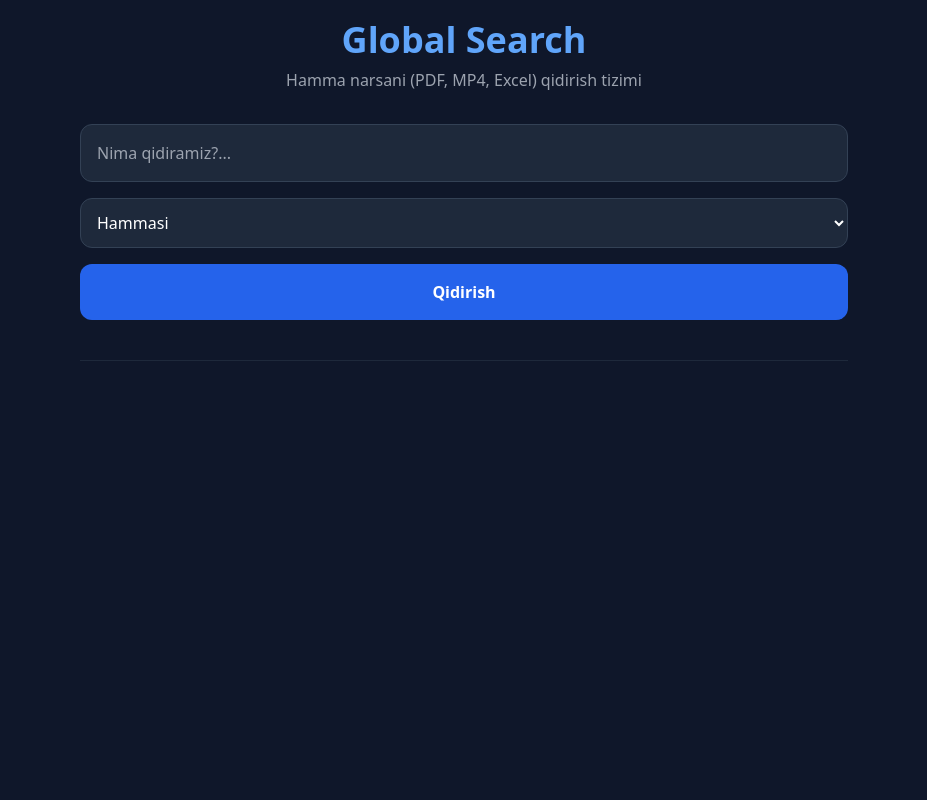
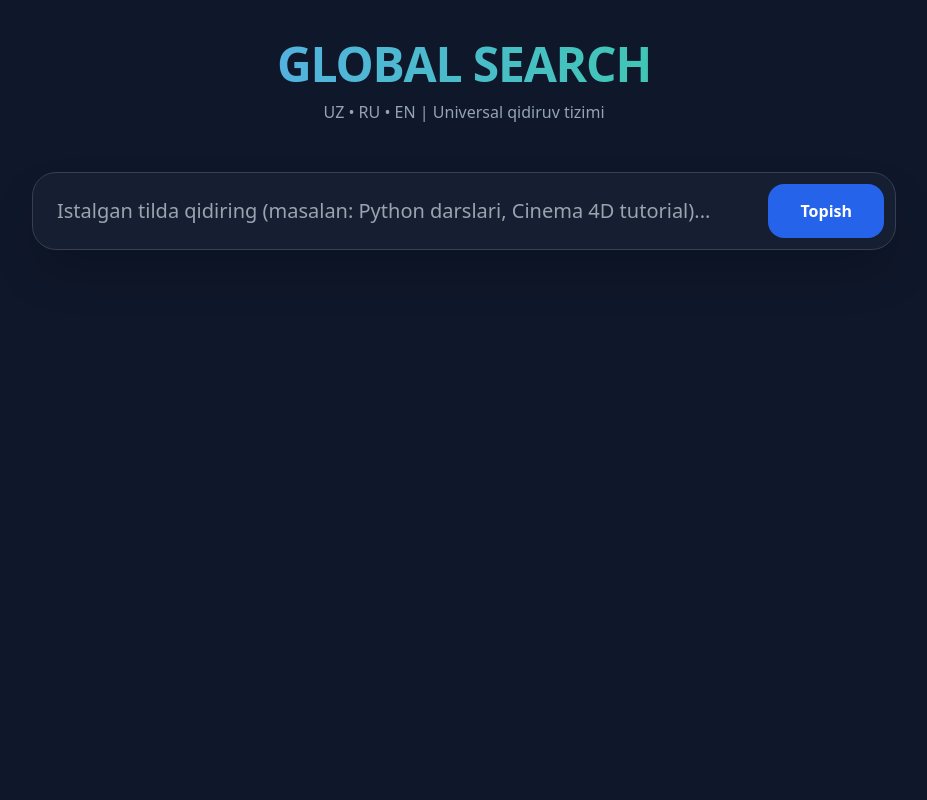
Before and after one commit to Sardor2704/Sayt1, a Flask app: page / in a window 1280 px wide. Shown: the whole page, without its empty margins (176-1103 px from the left). Run offline with Flask 3, Linux system fonts and the light colour scheme; some libraries are stand-ins or nearby versions.

Commit message:
Update index.html

```diff
--- a/templates/index.html
+++ b/templates/index.html
@@ -3,46 +3,49 @@
 <head>
     <meta charset="UTF-8">
     <meta name="viewport" content="width=device-width, initial-scale=1.0">
-    <title>Global Search</title>
+    <title>Global Multi-Search</title>
     <script src="https://cdn.tailwindcss.com"></script>
+    <style>
+        body { background-color: #0f172a; }
+        .search-card:hover { transform: translateY(-2px); transition: 0.2s; }
+    </style>
 </head>
-<body class="bg-slate-900 text-white min-h-screen p-5">
-    <div class="max-w-3xl mx-auto">
-        <h1 class="text-4xl font-bold text-center text-blue-400 mb-2">Global Search</h1>
-        <p class="text-center text-gray-400 mb-8">Hamma narsani (PDF, MP4, Excel) qidirish tizimi</p>
+<body class="text-slate-200 min-h-screen">
+    <div class="max-w-4xl mx-auto py-10 px-4">
+        <div class="text-center mb-12">
+            <h1 class="text-5xl font-black tracking-tight text-transparent bg-clip-text bg-gradient-to-r from-blue-400 to-emerald-400">
+                GLOBAL SEARCH
+            </h1>
+            <p class="text-slate-400 mt-3 font-medium">UZ • RU • EN | Universal qidiruv tizimi</p>
+        </div>
 
-        <form action="/search" method="POST" class="space-y-4">
-            <input type="text" name="query" value="{{ query }}" placeholder="Nima qidiramiz?..."
-                   class="w-full p-4 rounded-xl bg-slate-800 border border-slate-700 focus:ring-2 focus:ring-blue-500 outline-none">
-
-            <select name="type" class="w-full p-3 rounded-xl bg-slate-800 border border-slate-700">
-                <option value="all">Hammasi</option>
-                <option value="pdf">Faqat PDF</option>
-                <option value="video">Faqat Video (MP4/MKV)</option>
-                <option value="word">Faqat Word</option>
-            </select>
-
-            <button type="submit" class="w-full bg-blue-600 hover:bg-blue-700 p-4 rounded-xl font-bold transition">
-                Qidirish
+        <form method="POST" action="/" class="relative mb-16">
+            <input type="text" name="query" value="{{ query }}"
+                   placeholder="Istalgan tilda qidiring (masalan: Python darslari, Cinema 4D tutorial)..."
+                   class="w-full p-6 bg-slate-800/50 border border-slate-700 rounded-3xl outline-none focus:ring-4 focus:ring-blue-500/20 focus:border-blue-500 text-xl shadow-2xl backdrop-blur-sm">
+            <button type="submit" class="absolute right-3 top-3 bottom-3 bg-blue-600 hover:bg-blue-500 px-8 rounded-2xl font-bold text-white transition-all active:scale-95">
+                Topish
             </button>
         </form>
 
-        <hr class="my-10 border-slate-800">
+        <div class="space-y-8">
+            {% for res in results %}
+            <div class="search-card p-6 bg-slate-800/30 border border-slate-700/50 rounded-2xl hover:bg-slate-800/50">
+                <div class="flex items-center gap-2 mb-2">
+                    <img src="https://www.google.com/s2/favicons?domain={{ res.href }}&sz=32" alt="" class="w-4 h-4">
+                    <span class="text-xs text-slate-500 truncate">{{ res.href }}</span>
+                </div>
+                <a href="{{ res.href }}" target="_blank" class="text-2xl font-semibold text-blue-400 hover:text-blue-300 transition-colors">
+                    {{ res.title }}
+                </a>
+                <p class="text-slate-400 mt-3 leading-relaxed">{{ res.body }}</p>
+            </div>
+            {% endfor %}
 
-        <div class="results space-y-6">
-            {% if results %}
-                <h2 class="text-xl font-semibold mb-4 text-green-400">Topilgan natijalar:</h2>
-                {% for res in results %}
-                <div class="bg-slate-800 p-5 rounded-2xl border border-slate-700 hover:border-blue-500 transition">
-                    <a href="{{ res.link }}" target="_blank" class="text-xl font-bold text-blue-300 hover:underline">
-                        {{ res.title }}
-                    </a>
-                    <p class="text-gray-400 mt-2 text-sm">{{ res.snippet }}</p>
-                    <p class="text-blue-500 text-xs mt-3 truncate">{{ res.link }}</p>
-                </div>
-                {% endfor %}
-            {% elif query %}
-                <p class="text-center text-red-400">Afsuski, hech nima topilmadi.</p>
+            {% if query and not results %}
+            <div class="text-center py-20 bg-slate-800/20 rounded-3xl border border-dashed border-slate-700">
+                <p class="text-2xl text-slate-500 italic">Hech qanday natija topilmadi...</p>
+            </div>
             {% endif %}
         </div>
     </div>
```
